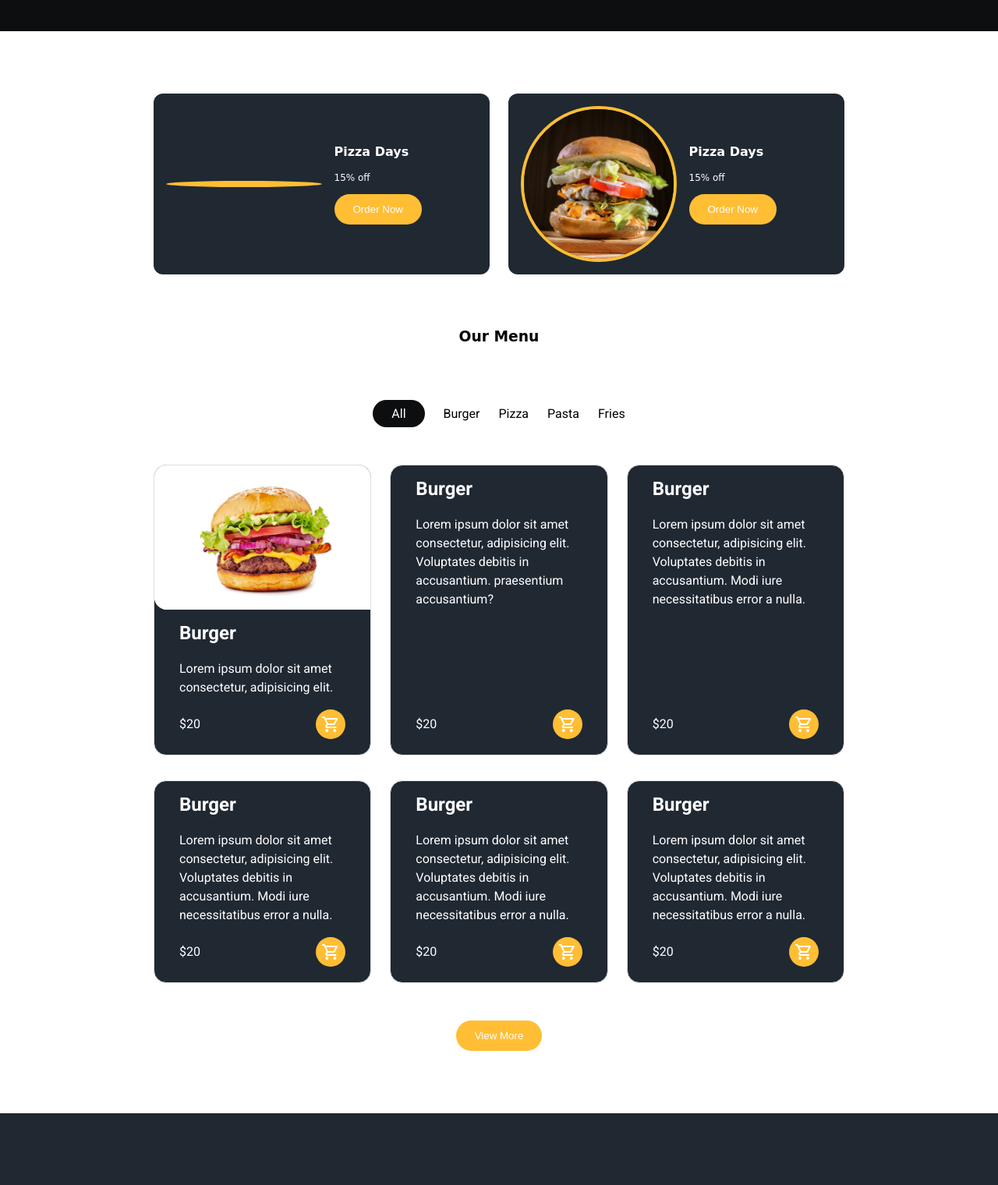
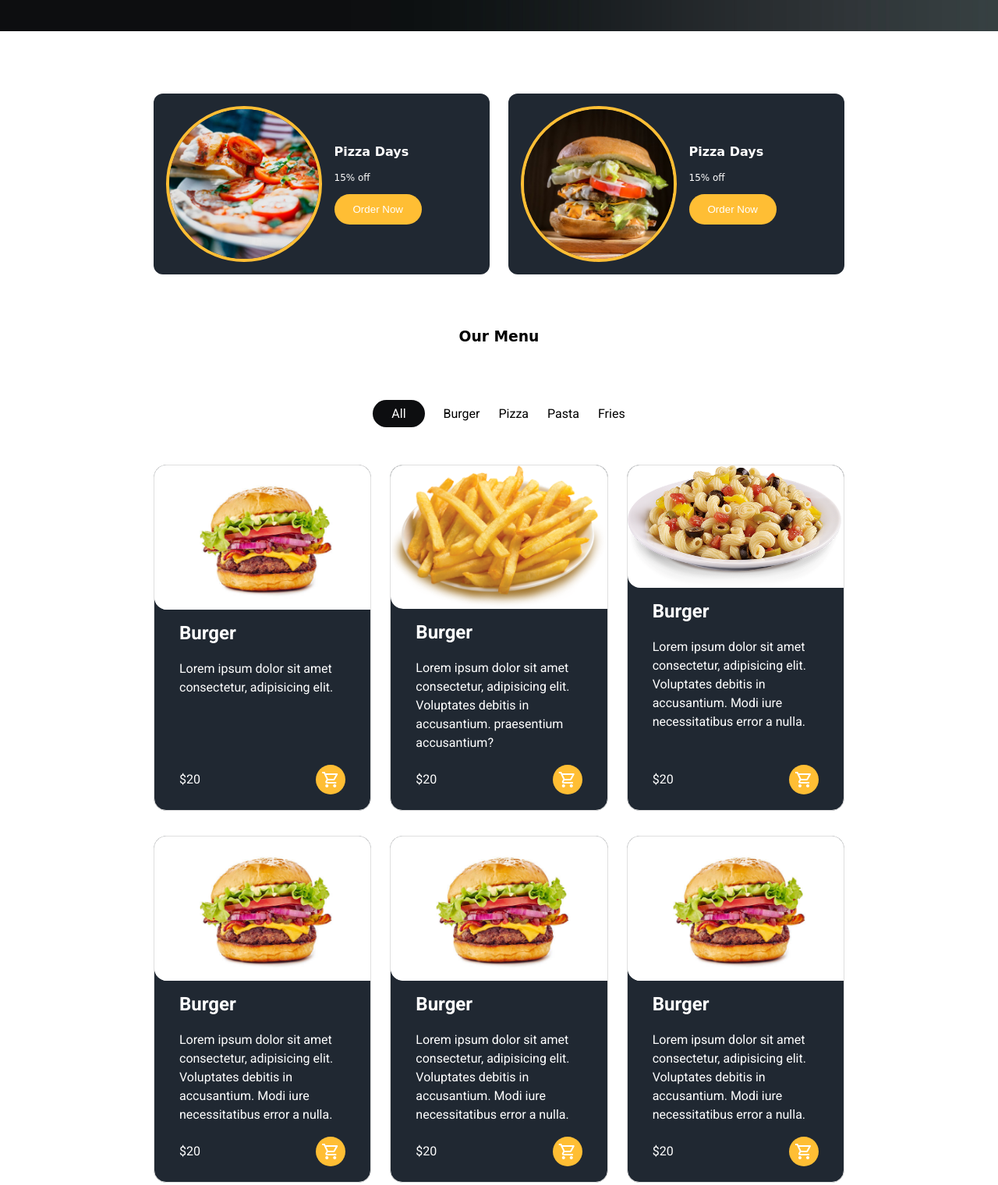
Before and after one commit to abd-al-aziz/website, a plain HTML site: page index.html in a window 1280 px wide. Shown: the part 760-2280 px from the top of the page at 78% size. Drawn offline with nearby package versions, Linux system fonts and the light colour scheme; a web font is replaced by a local one.

Commit message:
Update index.html

```diff
--- a/index.html
+++ b/index.html
@@ -47,7 +47,7 @@
             height: 100vh;
             background-color: #0D0E10;
             color: white;
-            background-image: url('./burger2.jpg');
+            background-image: url('img/burger2.jpg');
             background-size: cover;
             background-position: center center;
         }
@@ -237,7 +237,7 @@
     <div class="content">
         <div class="ads">
             <div class="ad">
-                <img src="./o2.jpg" alt="">
+                <img src="img/o2.jpg" alt="">
                 <div class="ad-info">
                     <h4>Pizza Days</h4>
                     <p>15% off</p>
@@ -276,7 +276,7 @@
                 </div>
             </div>
             <div class="card">
-                <img src="./f5.png" alt="">
+                <img src="img/f5.png" alt="">
                 <div class="card-content">
                     <h5>Burger</h5>
                     <p>Lorem ipsum dolor sit amet consectetur, adipisicing elit. Voluptates debitis in accusantium. praesentium accusantium?</p>
@@ -289,7 +289,7 @@
                 </div>
             </div>
             <div class="card">
-                <img src="./f4.png" alt="">
+                <img src="img/f4.png" alt="">
                 <div class="card-content">
                     <h5>Burger</h5>
                     <p>Lorem ipsum dolor sit amet consectetur, adipisicing elit. Voluptates debitis in accusantium. Modi iure necessitatibus error a nulla.</p>
@@ -302,7 +302,7 @@
                 </div>
             </div>
             <div class="card">
-                <img src="./one.jpg" alt="">
+                <img src="img/one.jpg" alt="">
                 <div class="card-content">
                     <h5>Burger</h5>
                     <p>Lorem ipsum dolor sit amet consectetur, adipisicing elit. Voluptates debitis in accusantium. Modi iure necessitatibus error a nulla.</p>
@@ -315,7 +315,7 @@
                 </div>
             </div>
             <div class="card">
-                <img src="./one.jpg" alt="">
+                <img src="img/one.jpg" alt="">
                 <div class="card-content">
                     <h5>Burger</h5>
                     <p>Lorem ipsum dolor sit amet consectetur, adipisicing elit. Voluptates debitis in accusantium. Modi iure necessitatibus error a nulla.</p>
@@ -328,7 +328,7 @@
                 </div>
             </div>
             <div class="card">
-                <img src="./one.jpg" alt="">
+                <img src="img/one.jpg" alt="">
                 <div class="card-content">
                     <h5>Burger</h5>
                     <p>Lorem ipsum dolor sit amet consectetur, adipisicing elit. Voluptates debitis in accusantium. Modi iure necessitatibus error a nulla.</p>
@@ -344,7 +344,7 @@
         <button style="align-self: center;">View More</button>
     </div>
     <div class="dark-section">
-        <img src="./ingre.png" alt="">
+        <img src="img/ingre.png" alt="">
         <div>
             <h3 class="title">We Are Feane</h3>
             <p>Lorem ipsum dolor sit amet consectetur adipisicing elit. Iusto est, quod molestiae ullam, explicabo quaerat minus quidem inventore consequuntur tempora voluptate? Similique nostrum natus quaerat, laboriosam temporibus accusamus quae necessitatibus.</p>
```
